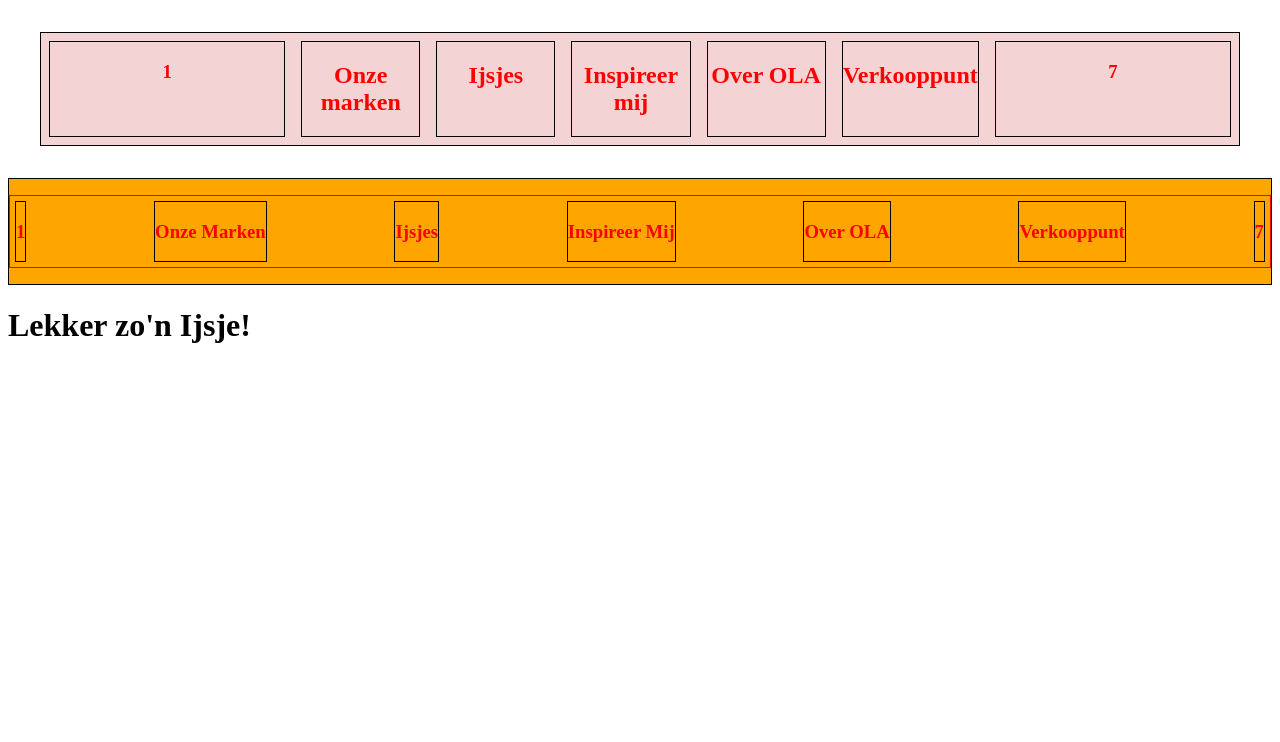
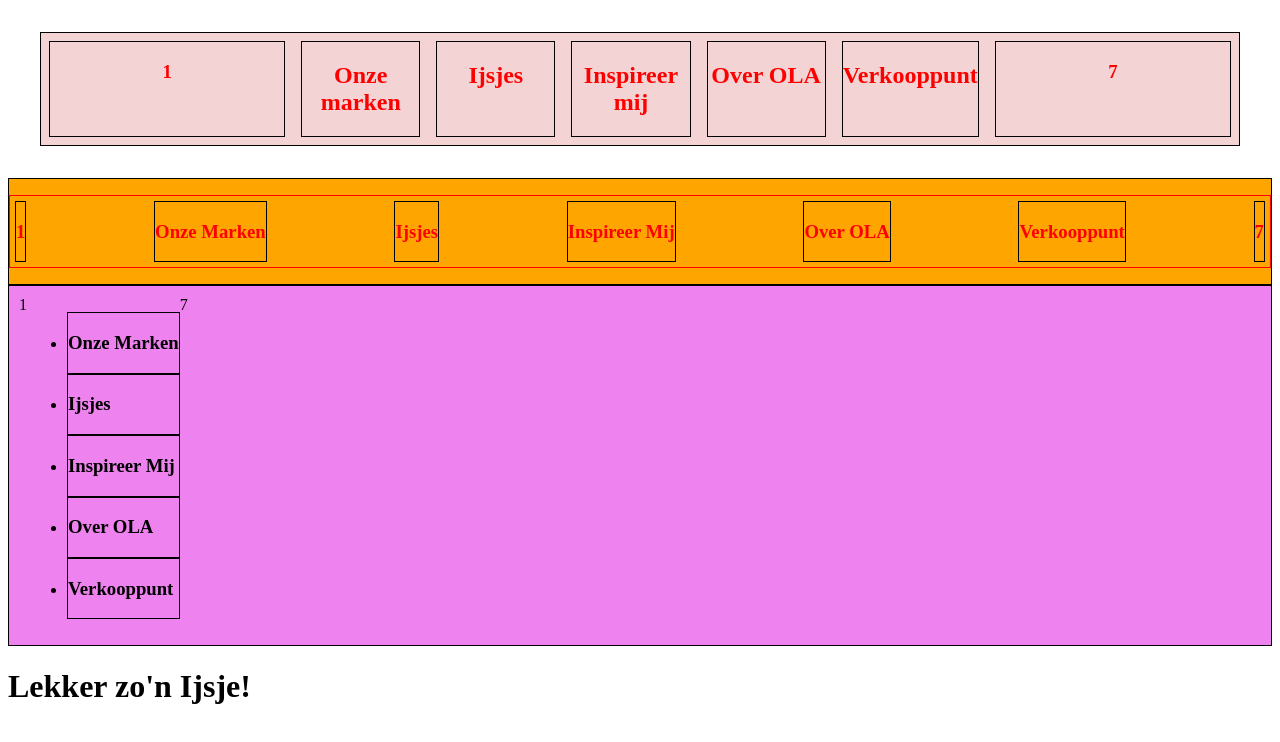
Before and after one commit to MoulhamAlboushi/OLA-project, a plain HTML site: page index.html in a window 1280 px wide. Drawn offline with Linux system fonts and the light colour scheme.

Commit message:
Update index.html

```diff
--- a/index.html
+++ b/index.html
@@ -29,6 +29,17 @@
           <li><h3>7</h3></li>
         </ul>
       </nav>
+      <nav class="navbar3">
+        <div class="1navbar3">1</div>
+        <ul class="listnavbar3">
+          <li><h3>Onze Marken</h3></li>
+          <li><h3>Ijsjes</h3></li>
+          <li><h3>Inspireer Mij</h3></li>
+          <li><h3>Over OLA</h3></li>
+          <li><h3>Verkooppunt</h3></li>
+        </ul>
+        <div class="7navbar3">7</div>
+      </nav>
       <h1>Lekker zo'n Ijsje!</h1>
     </header>
   </body>
```
